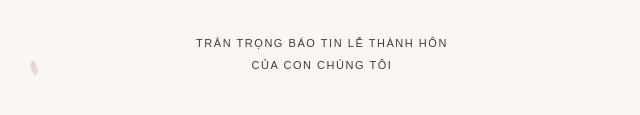
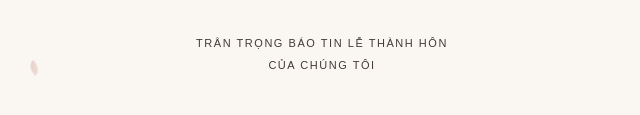
Before and after one commit to TrongDuys/TranLan, a plain HTML site: page trong-duy-tran-lan-website/page-2.html in a window 1280 px wide. Shown: the part 680-795 px from the top of the page, 318-958 px from the left. Drawn offline with Linux system fonts and the light colour scheme.

Commit message:
Update page-2.html

```diff
--- a/trong-duy-tran-lan-website/page-2.html
+++ b/trong-duy-tran-lan-website/page-2.html
@@ -9,7 +9,7 @@
 </head>
 <body>
 <main class="page" id="invitation">
-<section class="section"><div class="section-kicker">Together with our families</div><h2>Thông tin lễ cưới</h2><img class="intro-photo" src="https://cdn.chungdoi.com/uploads/da977abc-2ca3-45cb-aea6-3c29b0c92ca3.jpg" alt="Ảnh cưới Trọng Duy và Trần Lan"><div class="family-grid"><div class="family"><strong>Ông Bà Lê Trọng Cộng<br>Nguyễn Thị Hoa</strong>Thôn Điện Biên 2, Xã Eakar,<br>Tỉnh Đắk Lắk</div><div class="family"><strong>Ông Bà Trần Văn Minh<br>Trịnh Thị Hữu</strong>Thôn Điện Biên 2, Xã Eakar,<br>Tỉnh Đắk Lắk</div></div><div class="notice">TRÂN TRỌNG BÁO TIN LỄ THÀNH HÔN<br>CỦA CON CHÚNG TÔI</div><div class="roles"><div><div class="names">Trọng Duy</div><div class="role">ÚT NAM</div></div><div class="amp">&</div><div><div class="names">Trần Lan</div><div class="role">ÚT NỮ</div></div></div></section>
+<section class="section"><div class="section-kicker">Together with our families</div><h2>Thông tin lễ cưới</h2><img class="intro-photo" src="https://cdn.chungdoi.com/uploads/da977abc-2ca3-45cb-aea6-3c29b0c92ca3.jpg" alt="Ảnh cưới Trọng Duy và Trần Lan"><div class="family-grid"><div class="family"><strong>Ông Bà Lê Trọng Cộng<br>Nguyễn Thị Hoa</strong>Thôn Điện Biên 2, Xã Eakar,<br>Tỉnh Đắk Lắk</div><div class="family"><strong>Ông Bà Trần Văn Minh<br>Trịnh Thị Hữu</strong>Thôn Điện Biên 2, Xã Eakar,<br>Tỉnh Đắk Lắk</div></div><div class="notice">TRÂN TRỌNG BÁO TIN LỄ THÀNH HÔN<br>CỦA CHÚNG TÔI</div><div class="roles"><div><div class="names">Trọng Duy</div><div class="role">ÚT NAM</div></div><div class="amp">&</div><div><div class="names">Trần Lan</div><div class="role">ÚT NỮ</div></div></div></section>
 <section class="section"><div class="section-kicker">Our memories</div><h2>Album ảnh</h2><div class="gallery-wrap"><div class="gallery" id="gallery"><img src="https://cdn.chungdoi.com/uploads/96fee467-412a-4959-bdaf-c67f64b1f092.jpg" alt="Ảnh cưới 1" onclick="showImage(0)"><img src="https://cdn.chungdoi.com/uploads/da977abc-2ca3-45cb-aea6-3c29b0c92ca3.jpg" alt="Ảnh cưới 2" onclick="showImage(1)"></div><div class="gallery-nav"><button aria-label="Ảnh trước" onclick="changeImage(-1)">‹</button><button aria-label="Ảnh tiếp theo" onclick="changeImage(1)">›</button></div></div><p style="font-size:11px;color:var(--muted)">Album mẫu đang hiển thị 2 ảnh đã lấy được từ thiệp gốc.</p></section>
 <section class="section event"><div class="event-inner"><div class="section-kicker">The wedding day</div><h2>Thông tin tiệc cưới</h2><p class="time">TIỆC CƯỚI SẼ DIỄN RA VÀO LÚC</p><div class="time">11:00 · CHỦ NHẬT</div><div class="bigday">27</div><div class="month">THÁNG 12 · 2026</div><p style="font-size:12px;color:var(--muted)">(Tức ngày 19 tháng 11 năm Bính Ngọ)</p><h2 style="margin-top:50px">Cùng đếm ngược</h2><div class="countdown"><div><b id="d">--</b><span>NGÀY</span></div><div><b id="h">--</b><span>GIỜ</span></div><div><b id="m">--</b><span>PHÚT</span></div><div><b id="s">--</b><span>GIÂY</span></div></div><div class="calendar"><div class="cal-title">Tháng 12 / 2026</div><div class="days" id="calendar"></div></div><a class="open" style="display:inline-block;text-decoration:none" target="_blank" href="https://calendar.google.com/calendar/render?action=TEMPLATE&text=L%E1%BB%85+c%C6%B0%E1%BB%9Bi+Tr%E1%BB%8Dng+Duy+%26+Tr%E1%BA%A7n+Lan&dates=20261227T040000Z/20261227T070000Z&details=Tr%C3%A2n+tr%E1%BB%8Dng+k%C3%ADnh+m%E1%BB%9Di">Thêm vào lịch</a><div style="margin-top:55px"><div class="section-kicker">Wedding venue</div><h2 style="margin-bottom:8px">Tiệc cưới sẽ tổ chức tại</h2><div class="location">Tư gia nhà trai</div></div></div></section>
 <section class="section"><div class="section-kicker">With love</div><h2>Hộp quà mừng</h2><div class="gift-card"><div class="section-kicker">Chú rể · LE TRONG DUY</div><img src="https://chungdoi.com/api/qr-png?d=00020101021238550010A000000727012500069704230111037319761010208QRIBFTTA53037045802VN6304D704&ec=M" alt="Mã QR mừng cưới"><p><strong>TPBank</strong><br>03731976101<br>LE TRONG DUY</p><button class="copy" onclick="navigator.clipboard.writeText('03731976101').then(()=>this.textContent='Đã sao chép')">Sao chép số tài khoản</button></div></section>
```
